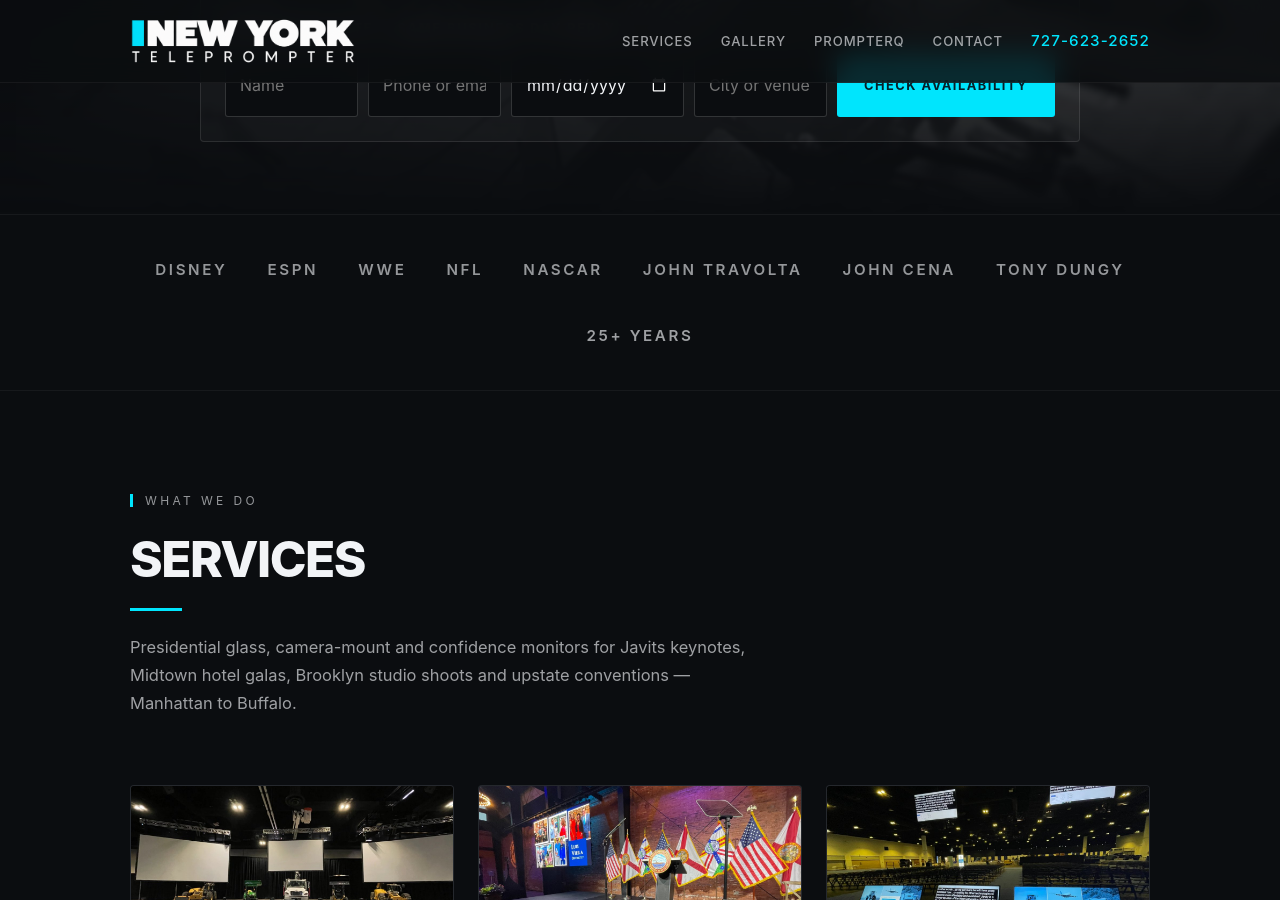
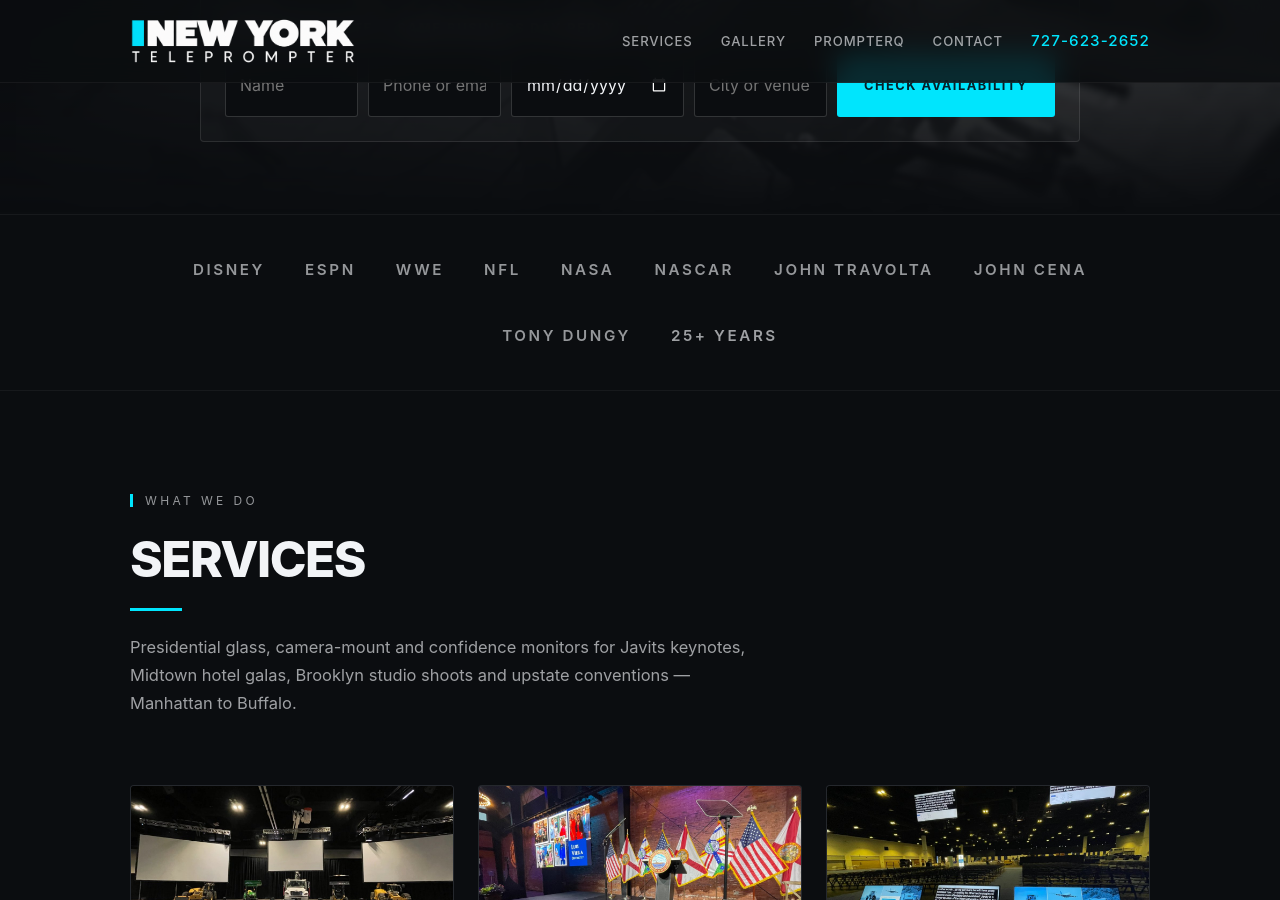
Before and after one commit to jasproj/newyorkteleprompter, a Jekyll site: the page index.html, which Jekyll copies as it is, in a window 1280 px wide and 900 px high, scrolled down 712 px. Built offline with Jekyll 4.4.1, drawn with Linux system fonts in a browser that asks for light colours.

Commit message:
Add NASA to client trust row; fix NC/GA copy errors (#48)
- Add NASA to the homepage client trust row
- NC: replace Ohio-leftover references (WKYC/WCMH/WLWT TV stations, Rock and Roll Hall of Fame, Wexner Medical Center, OhioHealth, "University of Greensboro") with North Carolina equivalents
- GA: remove the factually incorrect "former Georgia Governor Andrew Gillum" credit


Claude-Session: https://claude.ai/code/session_017B1vpC8m6BaUasFqFSwaDY

Co-authored-by: Claude Opus 4.8 <noreply@anthropic.com>

```diff
--- a/index.html
+++ b/index.html
@@ -583,6 +583,7 @@
                 <span>ESPN</span>
                 <span>WWE</span>
                 <span>NFL</span>
+                <span>NASA</span>
                 <span>NASCAR</span>
                 <span>John Travolta</span>
                 <span>John Cena</span>
```
